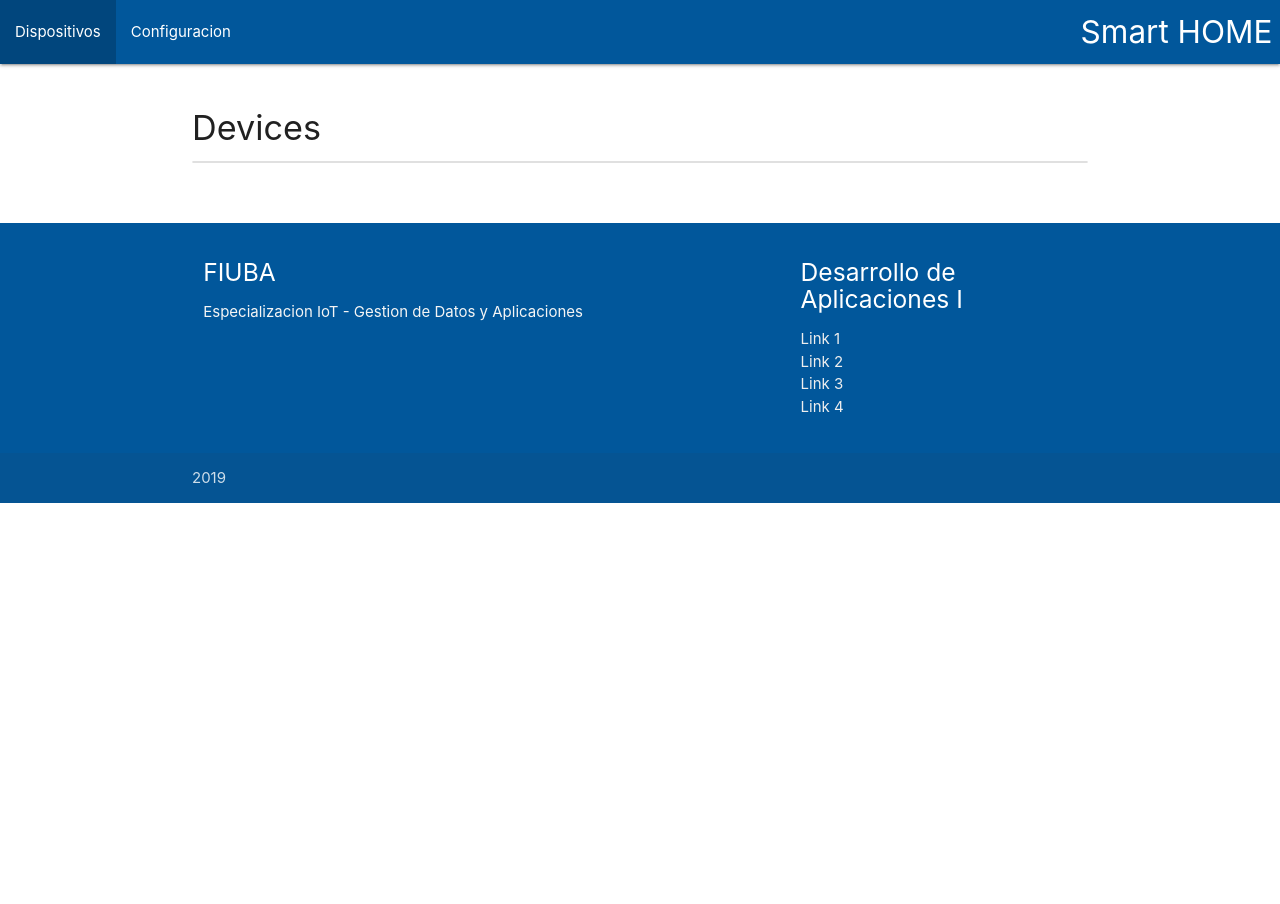
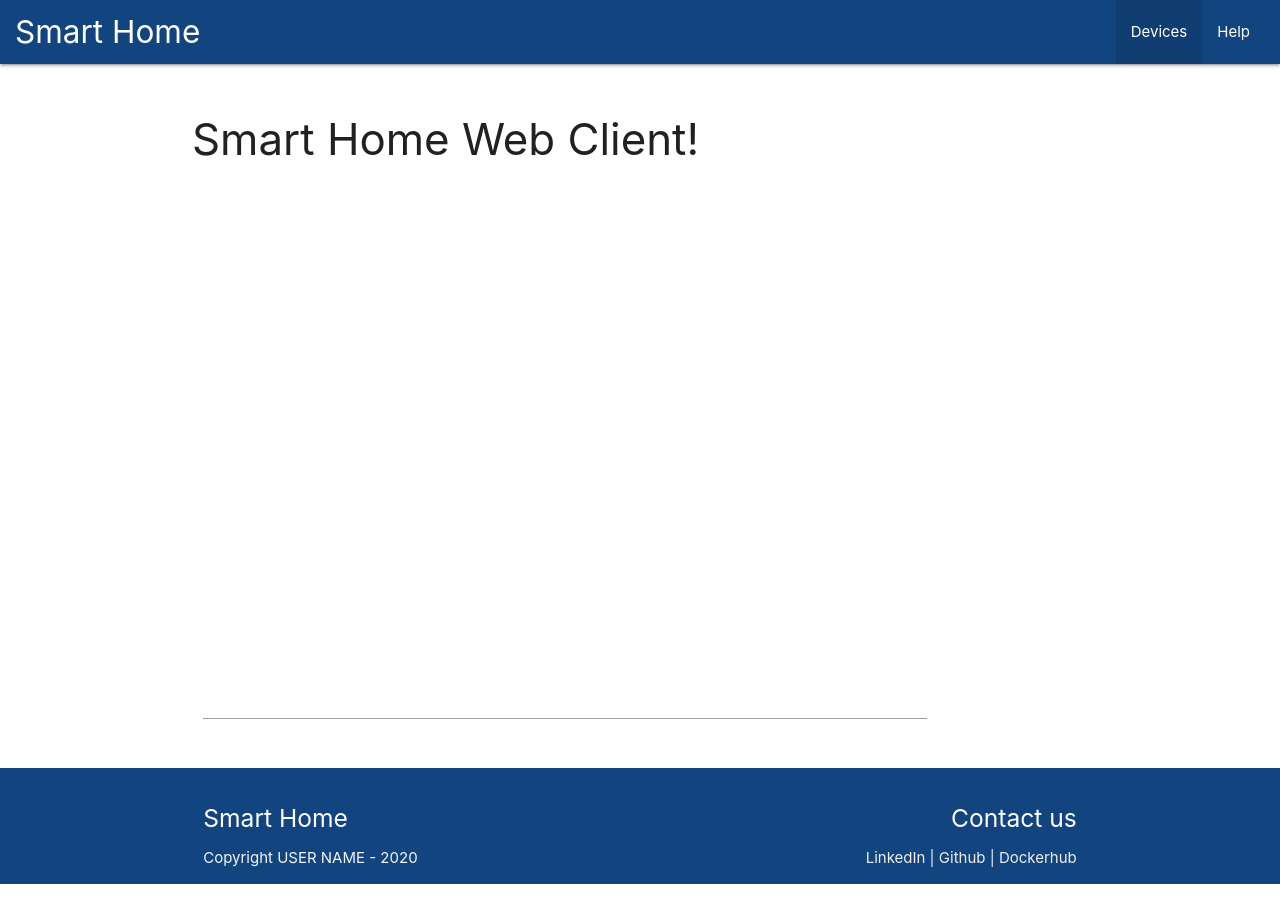
Before and after one commit to gotoiot/app-fullstack-base, a plain HTML site: page index.html in a window 1280 px wide. Before the commit the page ends 800 px from the top, so only its background shows below. Drawn offline with Linux system fonts and the light colour scheme; files that its build step writes are made by us from their sources.

Commit message:
Creates the structure of the index.html file

```diff
--- a/index.html
+++ b/index.html
@@ -4,70 +4,53 @@
       <!--Import Google Icon Font-->
       <link href="https://fonts.googleapis.com/icon?family=Material+Icons" rel="stylesheet">
       <!--Import materialize.css-->
-      <link type="text/css" rel="stylesheet" href="css/materialize.min.css"  media="screen,projection"/>
-
+      <link type="text/css" rel="stylesheet" href="static/css/materialize.min.css"  media="screen,projection"/>
       <!--Let browser know website is optimized for mobile-->
       <meta name="viewport" content="width=device-width, initial-scale=1.0"/>
     </head>
-
     <body>
-
-			<nav class="light-blue darken-4">
+		<!-- Navigation bar -->
+        <nav style="background-color:#124580">
             <div class="nav-wrapper">
-					<a href="#"  class="brand-logo right">Smart HOME</a>
-					<ul id="nav-mobile" class="left hide-on-med-and-down">
-					<li class="active"><a href="#">Dispositivos</a></li>
-					<li><a href="#">Configuracion</a></li>
+                <a href="#!" class="brand-logo left" style="margin-left: 15px;">Smart Home</a>
+                <ul id="nav-mobile" class="right" style="margin-right: 15px;">
+                    <li class="active"><a href="#">Devices</a></li>
+                    <li><a href="#">Help</a></li>
                 </ul>
             </div>
         </nav>
-
-
 		<div class="container">
 			<br/>
-				<h4>Devices</h4>
-
-				<ul class="collection" id='devicesList'>
-				</ul>
-
+            <h3>Smart Home Web Client!</h3>
 			<br/>
-				<br/>
-			</div>
-
-
-			<footer class="page-footer light-blue darken-4">
-							<div class="container">
 			<div class="row">
-									<div class="col l6 s12">
-										<h5 class="white-text">FIUBA</h5>
-										<p class="grey-text text-lighten-4">Especializacion IoT - Gestion de Datos y Aplicaciones</p>
-									</div>
-									<div class="col l4 offset-l2 s12">
-										<h5 class="white-text">Desarrollo de Aplicaciones I</h5>
-										<ul>
-											<li><a class="grey-text text-lighten-3" href="#!">Link 1</a></li>
-											<li><a class="grey-text text-lighten-3" href="#!">Link 2</a></li>
-											<li><a class="grey-text text-lighten-3" href="#!">Link 3</a></li>
-											<li><a class="grey-text text-lighten-3" href="#!">Link 4</a></li>
-										</ul>
+                <div class="input-field col l10 m12 s12">
+                    <textarea id="textarea_1" class="materialize-textarea" style="height: 500px;" readonly></textarea>
+                    <label for="textarea_1"></label>
                 </div>
             </div>
 		</div>
-							<div class="footer-copyright">
+		<!-- Page Footer -->
+        <footer class="page-footer" style="background-color:#124580">
             <div class="container">
-									2019
-								<!-- <a class="grey-text text-lighten-4 right" href="#!">More Links</a> -->
+                <div class="row">
+                    <div class="col l6 s6">
+                        <h5 class="white-text">Smart Home</h5>
+                        <p class="grey-text text-lighten-4">Copyright USER NAME - 2020</p>
+                    </div>
+                    <div class="col l6 s6">
+                        <h5 class="white-text right-align">Contact us</h5>
+                        <p class="white-text right-align">
+                            <a class="grey-text text-lighten-3" href="!#">LinkedIn | </a>
+                            <a class="grey-text text-lighten-3" href="!#">Github | </a>
+                            <a class="grey-text text-lighten-3" href="!#">Dockerhub</a>
+                        </p>
+                    </div>
                 </div>
             </div>
         </footer>
-
-
 		<!--JavaScript at end of body for optimized loading-->
-			<script type="text/javascript" src="js/materialize.min.js"></script>
-			<script type="text/javascript" src="js/main.js"></script>
-			<script type="text/javascript" src="js/MyFramework.js"></script>
-
+		<script type="text/javascript" src="static/js/materialize.min.js"></script>
+		<script type="text/javascript" src="src/front/js/main.js"></script>
     </body>
-
-
   </html>
```
Lines whose indentation alone changed are shown as unchanged.
